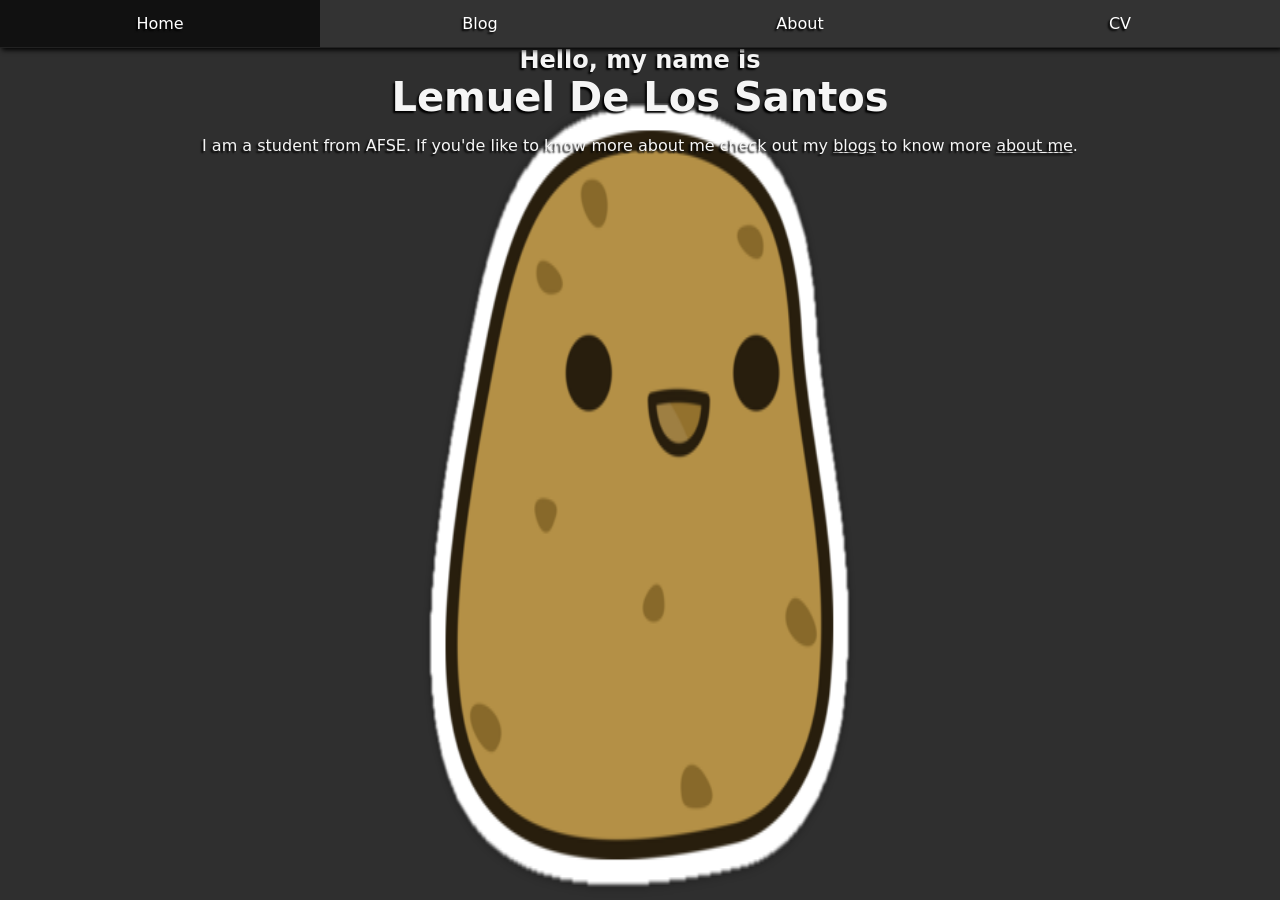
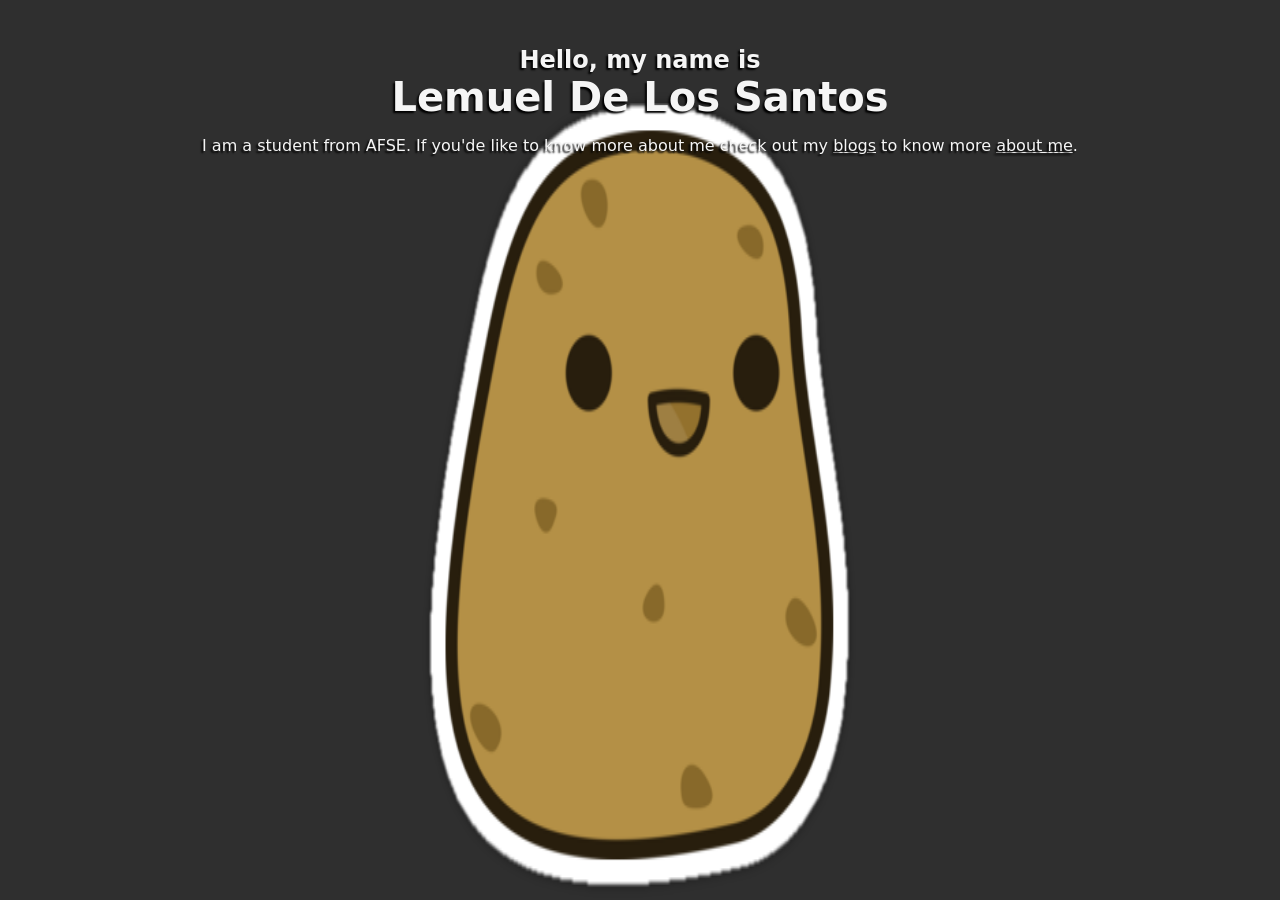
Before and after one commit to lemueldls/lemueld6200.github.io, a Jekyll site: the page built from index.html, in a window 1280 px wide. Built offline with Jekyll 4.4.1, drawn with Linux system fonts in a browser that asks for light colours.

Commit message:
Update default.html

```diff
--- a/_layouts/default.html
+++ b/_layouts/default.html
@@ -9,14 +9,6 @@
         <script src="/script.js"></script>
     </head>
     <body>
-        <nav>
-            <ul class="menu">
-         	    <li><a href="/">Home</a></li>
-        	    <li><a href="/blog">Blog</a></li>
-        	    <li><a href="/about">About</a></li>
-        	    <li><a href="/cv">CV</a></li>
-            </ul>
-        </nav>
         <div class="container">
             <br><br>
 
```
